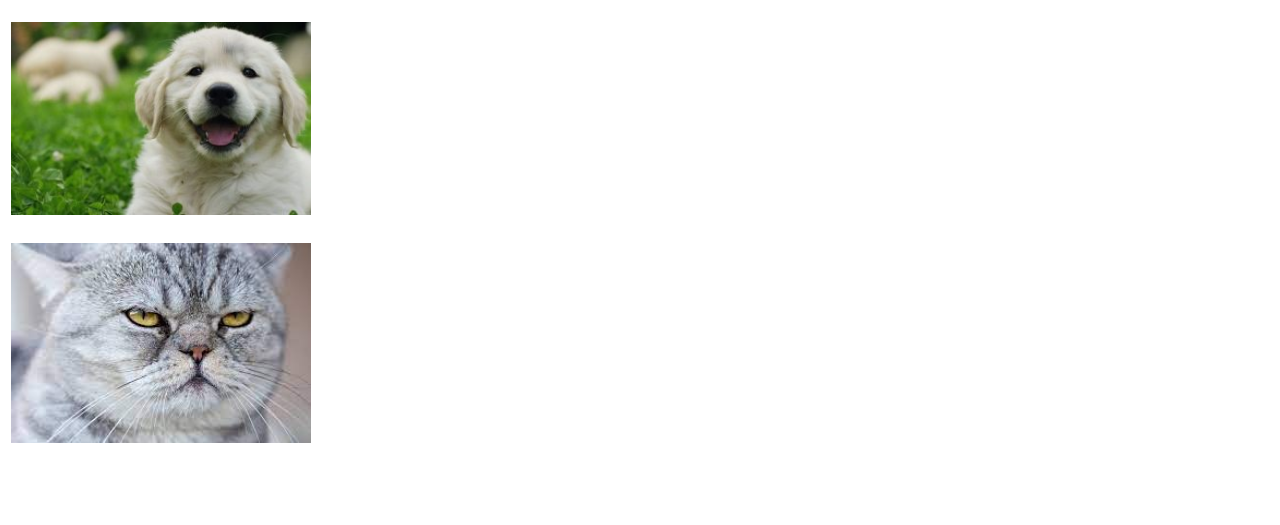
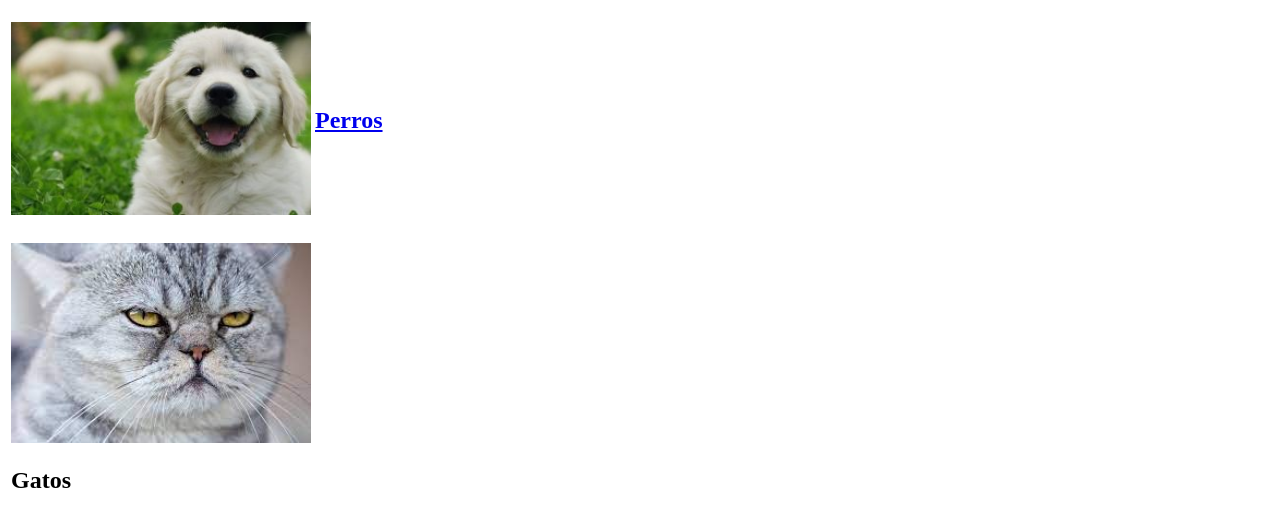
Before and after one commit to MatiasRiquelm/Proyecto_practica, a plain HTML site: page index.html in a window 1280 px wide. Shown: the part 383-908 px from the top of the page. Before the commit the page ends 841 px from the top, so only its background shows below. Drawn offline with Linux system fonts and the light colour scheme.

Commit message:
Hice el hipervinculo

```diff
--- a/index.html
+++ b/index.html
@@ -21,12 +21,12 @@
     <table>
         <tr>
             <td> <img width="300" src="img/Perrito.jpeg" alt="imagen"> </td>
-            <td> <a href="perros.html"></a> </td>
+            <td> <a href="perros.html"> <h2>Perros</h2></a>  </td>
         </tr> </table>
         <br>
     <table>
         <tr>
-            <td> <img width="300" src="img/Gato.jpg" alt="imagen"></td>
+            <td> <img width="300" src="img/Gato.jpg" alt="imagen"><h2>Gatos</h2></td>
         </tr>
     </table>
 
```
